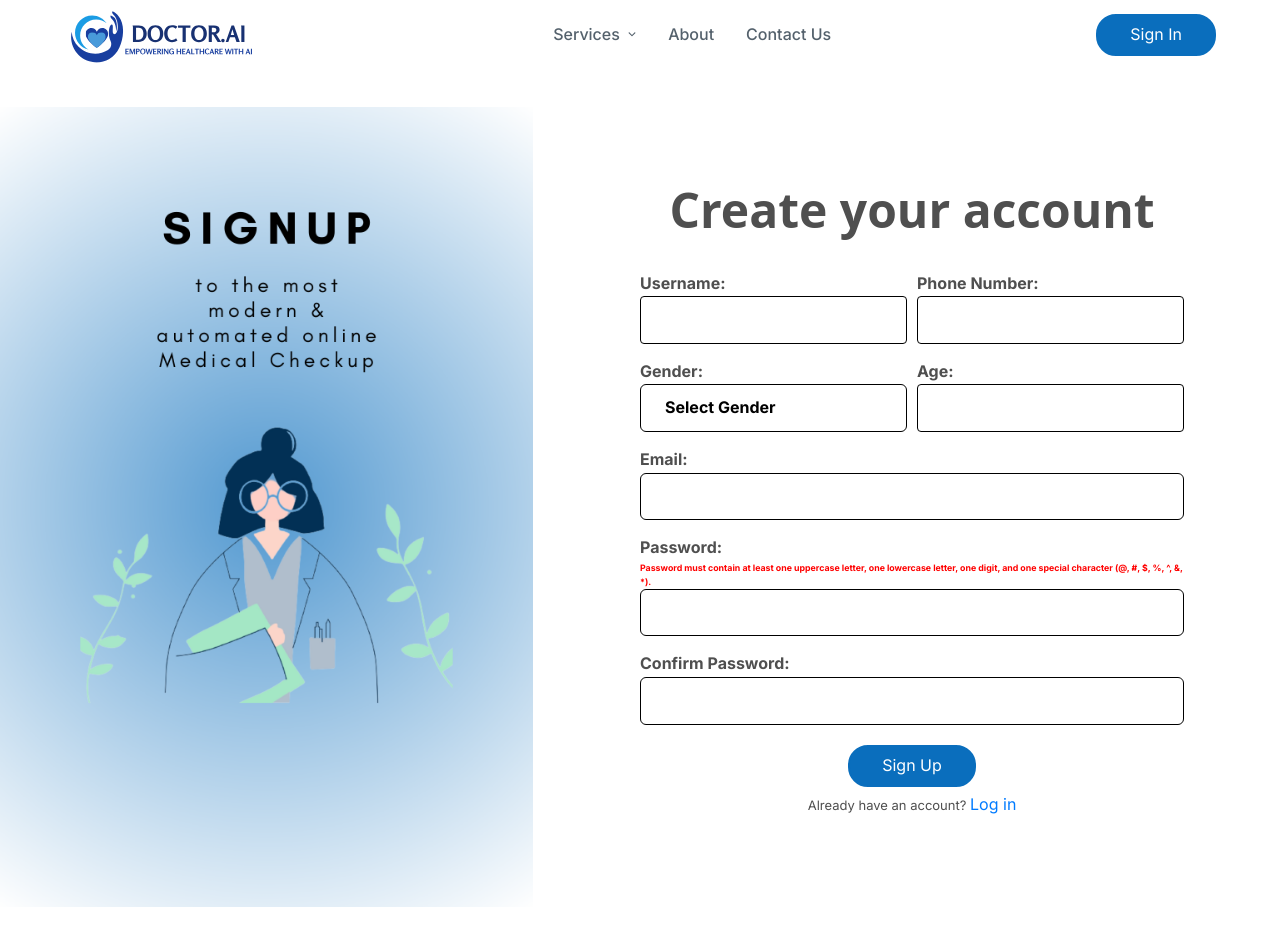
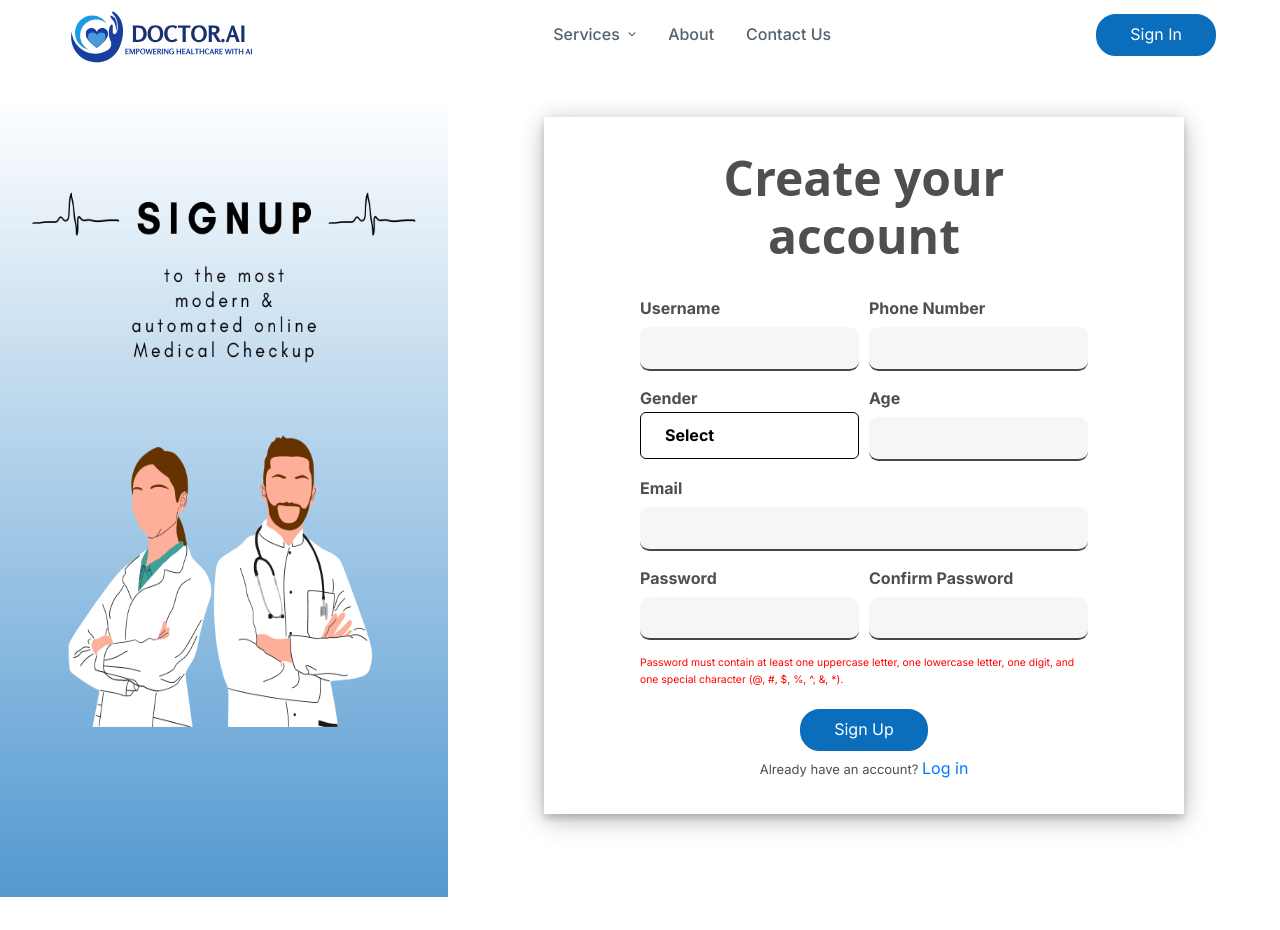
Before and after one commit to krishnenduroy52/DoctorAI-Hack4Bengal, a React (Vite) app in the folder front-end/: page /signup in a window 1280 px wide. Built offline with nearby package versions, Linux system fonts and the light colour scheme.

Commit message:
Login / signup page css changed

```diff
--- a/front-end/src/components/Navbar.jsx
+++ b/front-end/src/components/Navbar.jsx
@@ -1,6 +1,6 @@
 import { FontAwesomeIcon } from "@fortawesome/react-fontawesome";
 import { faBarsStaggered, faXmark, faAngleUp, faAngleDown } from "@fortawesome/free-solid-svg-icons";
-import React, { useEffect, useRef, useState,} from "react";
+import React, { useEffect, useRef, useState, } from "react";
 import { useNavigate } from "react-router-dom";
 import "../css/Navbar.css";
 import { Link } from "react-router-dom";
@@ -73,7 +73,7 @@ const Navbar = () => {
         {/* menu */}
         <ul className="links">
           <li className="services">
-            <a className="no-link" onClick={openServices}>Services <FontAwesomeIcon className="ml-1 w-2" icon={serviceBtnIcon}/></a>
+            <a className="no-link" onClick={openServices}>Services <FontAwesomeIcon className="ml-1 w-2" icon={serviceBtnIcon} /></a>
             <div ref={servicesBtn} className="services_options">
               <ul>
                 {services_menu.items.map((item, index) => {
@@ -125,17 +125,21 @@ const Navbar = () => {
             <a href="contact-us">Contact Us</a>
           </li>
           {isLogin === false ? (
-            <li className="dropdown_links">
-              <Link to="/login" className="action_btn">
-                Sign In
-              </Link>
-            </li>
+            <Link to="/login" className="action_btn">
+              Sign In
+            </Link>
           ) : (
-            <li className="dropdown_links">
-              <Link onClick={handleLogout} className="action_btn">
-                Log Out
-              </Link>
-            </li>
+            <div className="profile_dropdown">
+              <button className="action_btn" onClick={toggleProfileDropdown}>
+                Profile
+              </button>
+              {showProfileDropdown && (
+                <div className="profile_dropdown_content">
+                  <Link to="/profile">View Profile</Link>
+                  <Link onClick={handleLogout}>Logout</Link>
+                </div>
+              )}
+            </div>
           )}
         </ul>
       </div>
--- a/front-end/src/css/Signup.css
+++ b/front-end/src/css/Signup.css
@@ -16,9 +16,21 @@
 .right-section {
   flex: 1;
   margin: 6rem; /* Add spacing between the sections if desired */
+  margin-top: 2rem;
+  padding: 1rem 6rem;
+  /* box-shadow: 0 2px 6px rgba(0, 0, 0, 0.2); */
+  box-shadow: 0 0 20px rgba(0, 0, 0, 0.1), 0 4px 6px rgba(0, 0, 0, 0.15),
+    0 8px 25px rgba(0, 0, 0, 0.2);
+  transition: box-shadow 0.3s ease-in-out;
+  /* background-image: linear-gradient(#7fbbec66, white); */
 }
 
-.right-section form label{
+.right-section:hover {
+  box-shadow: 0 0 40px rgba(0, 0, 0, 0.2), 0 8px 12px rgba(0, 0, 0, 0.3),
+    0 16px 50px rgba(0, 0, 0, 0.4);
+}
+
+.right-section form label {
   display: block;
 }
 
@@ -29,6 +41,7 @@
   font-weight: 600;
   margin-bottom: 2rem;
   text-align: center;
+  margin-top: 1rem;
 }
 
 .form-input {
@@ -125,8 +138,73 @@
   right: 0;
 }
 
-.password-requirements{
+.password-requirements {
   display: block;
-    font-size: 0.55rem;
+  font-size: 0.65rem;
   color: red;
 }
+
+.label {
+  font-size: 1rem;
+}
+
+@media (max-width: 768px) {
+  .signup-page {
+    flex-direction: column;
+  }
+
+  .left-section {
+    margin-bottom: 2rem;
+  }
+
+  .right-section {
+    padding: 1rem;
+  }
+}
+
+/* CSS for the animated input fields */
+.label {
+  position: relative !important;
+  display: block !important;
+}
+
+.label input {
+  width: 100% !important;
+  padding: 0.5rem !important;
+  border: none !important;
+  margin-top: 0.35rem;
+  border-bottom: 2px solid #474747 !important;
+  transition: border-color 0.3s ease !important;
+  background-color: rgba(218, 218, 218, 0.236);
+  border-radius: .6rem;
+}
+
+.label::after {
+  content: '' !important;
+  position: absolute !important;
+  bottom: -2px !important;
+  left: 0 !important;
+  width: 100% !important;
+  height: 2px !important;
+  background-color: #68a5d6 !important;
+  transform: scaleX(0) !important;
+  transition: transform 0.3s ease !important;
+}
+
+.label input:focus {
+  outline: none !important;
+  border-color: #68a5d6 !important;
+}
+
+.label input:focus + ::after {
+  transform: scaleX(1) !important;
+}
+
+/* CSS for the animation on form submission */
+.form-footer .action_btn {
+  transition: transform 0.3s ease !important;
+}
+
+.form-footer .action_btn:hover {
+  transform: scale(1.1) !important;
+}
--- a/front-end/src/pages/Login.jsx
+++ b/front-end/src/pages/Login.jsx
@@ -71,7 +71,8 @@ const Login = () => {
             <div className="left-section">
                 <img
                     className="image"
-                    src="./Image/doctors.gif"
+                    // src="./Image/doctors.gif"
+                    src='/Image/Login_page_image.png'
                     alt="Image"
                 />
             </div>
@@ -79,22 +80,23 @@ const Login = () => {
                 <h1>Login to your account</h1>
                 <form action="POST">
                     <div className="name-number">
-                        <label>
-                            Username:
+                        <label className="label">
+                            Username
                             <input
                                 type="text"
                                 value={username}
                                 name="username"
-                                className="form-input"
+                                className="form-input input"
+                                placeholder="Username"
                                 onChange={(e) => setUsername(e.target.value)}
                             />
                         </label>
-                        <label>
-                            Password:
+                        <label className="label">
+                            Password
                             <input
                                 type="password"
                                 name="password"
-                                className="form-input"
+                                className="form-input input"
                                 onChange={(e) => {
                                     setPassword(e.target.value);
                                 }}
@@ -113,8 +115,8 @@ const Login = () => {
 
                     </div>
                     <p className="already-account">
-                            Don't have an account? <a href="/signup">Sign Up</a>
-                        </p>
+                        Don't have an account? <a href="/signup">Sign Up</a>
+                    </p>
                 </form>
             </div>
         </div>
--- a/front-end/src/pages/Signup.jsx
+++ b/front-end/src/pages/Signup.jsx
@@ -119,97 +119,100 @@ const Signup = () => {
     return (
         <div className="signup-page">
             <div className="left-section">
-                <img className="image" src="./Image/signup-page-image.png" alt="Image" />
+                <img className="image" src="./Image/Signup_page_image.png" alt="Image" />
             </div>
             <div className="right-section">
                 <h1>Create your account</h1>
                 <form>
                     <div className="name-number">
-                        <label>
-                            Username:
+                        <label className='label'>
+                            Username
                             <input
                                 type="text"
                                 value={username}
                                 name="username"
-                                className="form-input"
+                                className="form-input input"
                                 required  // Make username required
                                 onChange={handleChange}
                             />
                         </label>
-                        <label>
-                            Phone Number:
+                        <label className='label'>
+                            Phone Number
                             <input
                                 type="text"
                                 value={phoneNumber}
                                 name="phoneNumber"
-                                className="form-input"
+                                className="form-input input"
                                 onChange={handleChange}
                             />
                         </label>
                     </div>
 
                     <div className="name-number">
-                        <label>
-                            Gender:
+                        <label className='label'>
+                            Gender
                             <select
                                 value={gender}
                                 name="gender"
-                                className="form-input"
+                                className="form-input input"
                                 onChange={handleChange}
                             >
-                                <option value="">Select Gender</option>
-                                <option value="M">M</option>
-                                <option value="F">F</option>
+                                <option value="">Select</option>
+                                <option value="M">Male</option>
+                                <option value="F">Female</option>
                             </select>
                         </label>
-                        <label>
-                            Age:
+                        <label className='label'>
+                            Age
                             <input
                                 type="text"
                                 value={age}
                                 name="age"
-                                className="form-input"
+                                className="form-input input"
                                 onChange={handleChange}
                             />
                         </label>
                     </div>
-                    <label>
-                        Email:
+                    <label className='label'>
+                        Email
                         <input
                             value={email}
                             type="email"
                             name="email"
-                            className="form-input"
+                            className="form-input input"
                             required  // Make email required
                             onChange={handleChange}
                         />
                     </label>
-                    <label>
-                        Password:
-                        <span className="password-requirements">
-                            Password must contain at least one uppercase letter, one lowercase letter, one digit, and one special character (@, #, $, %, ^, &, *).
-                        </span>
+                    <div className="name-number">
+                        <label className='label'>
+                            Password
                             <input
                                 type="password"
                                 value={password}
                                 name="password"
-                            className="form-input"
+                                className="form-input input"
                                 required  // Make password required
                                 onChange={handleChange}
                             />
                         </label>
-                    <label>
-                        Confirm Password:
+                        <label className='label'>
+                            Confirm Password
                             <input
                                 type="password"
                                 value={confirmPassword}
                                 name="confirmPassword"
-                            className="form-input"
+                                className="form-input input"
                                 onChange={handleChange}
                             />
                         </label>
+                    </div>
+
+                    <span className="password-requirements">
+                                Password must contain at least one uppercase letter, one lowercase letter, one digit, and one special character (@, #, $, %, ^, &, *).
+                            </span>
                     <div className="form-footer">
-                        <button type="button" className="submit-btn" onClick={handleSubmitForm}>
+                        <button type="button" className="action_btn" onClick={handleSubmitForm}>
                             Sign Up
                         </button>
                     </div>
```
Also changed, not shown: front-end/public/Image/Login_page_image.png (added), front-end/public/Image/Signup_page_image.png (added). Lines whose indentation alone changed are shown as unchanged.
